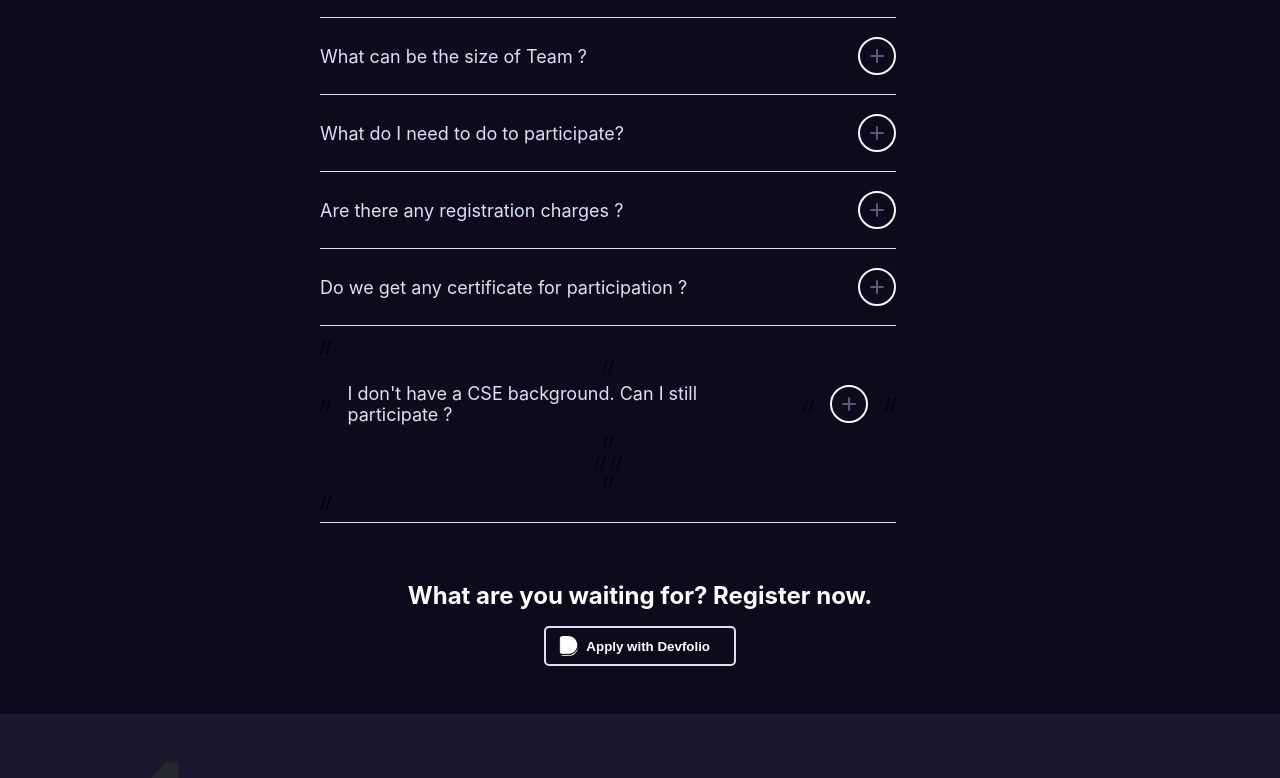
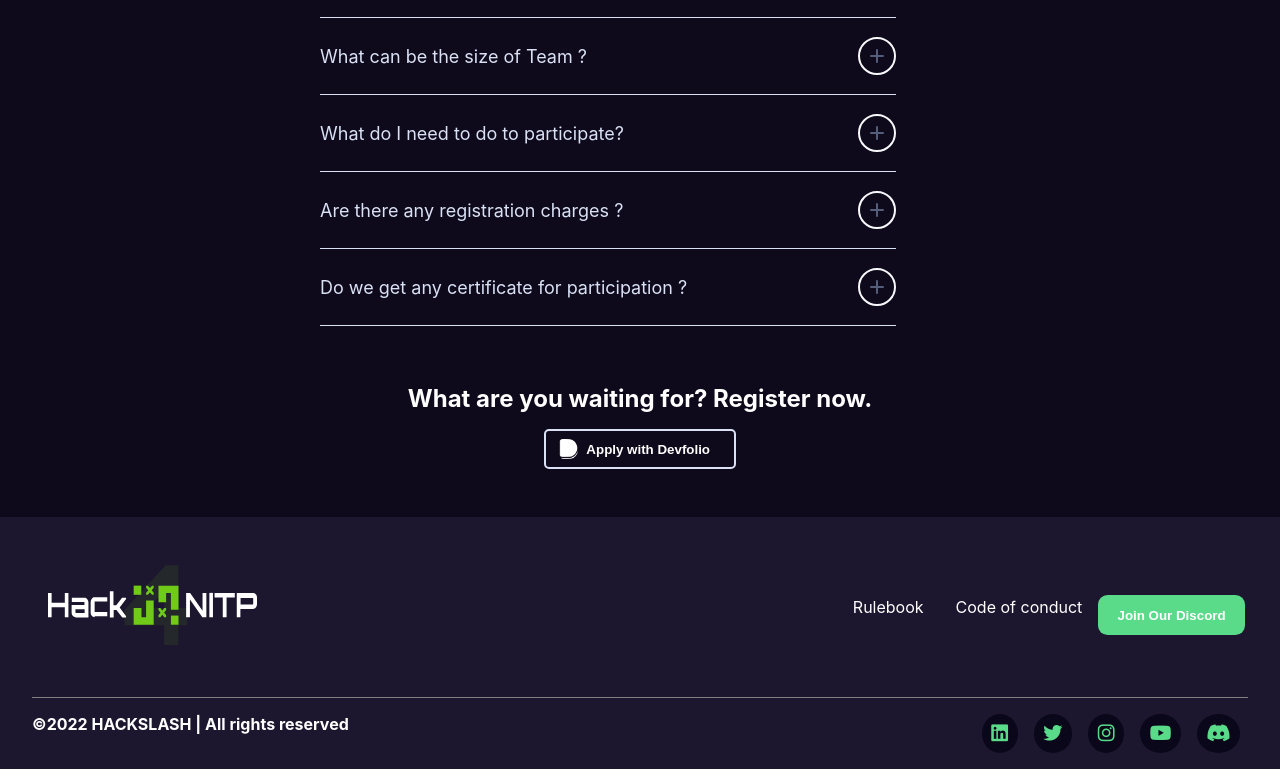
Before and after one commit to HackSlashNITP/hacknitp, a React (Create React App) app: page / in a window 1280 px wide. Shown: the part 9204-9982 px from the top of the page. Built offline with nearby package versions, Linux system fonts and the light colour scheme; some icons are missing.

Commit message:
Update Faq.js

```diff
--- a/src/components/faq/Faq.js
+++ b/src/components/faq/Faq.js
@@ -122,18 +122,6 @@ const Faq = () => {
         </div>
         <div className="divider"></div>
 
-//         <div className="accordion-item">
-//           <div id="test" className="accordion-item-header" onClick={() => { setFaq(!faq); setCnt(6) }}>
-//             <div className="accordion-item-title">I don't have a CSE background. Can I still participate ? </div>
-//             <span className={`icon b6${cnt}${faq}`}></span>
-//           </div>
-//           <div className="accordion-item-body">
-//             <div className={`accordion-item-body-content a6${cnt}${faq}`}>
-//  //           Yes. Creativity is independent of your technical skills. You can learn the tools and technologies anytime.
-//             </div>
-//           </div>
-//         </div>
-//         <div className="divider"></div>
       </div>
 
       <div className="faq-foot" data-aos="fade-up">
```
